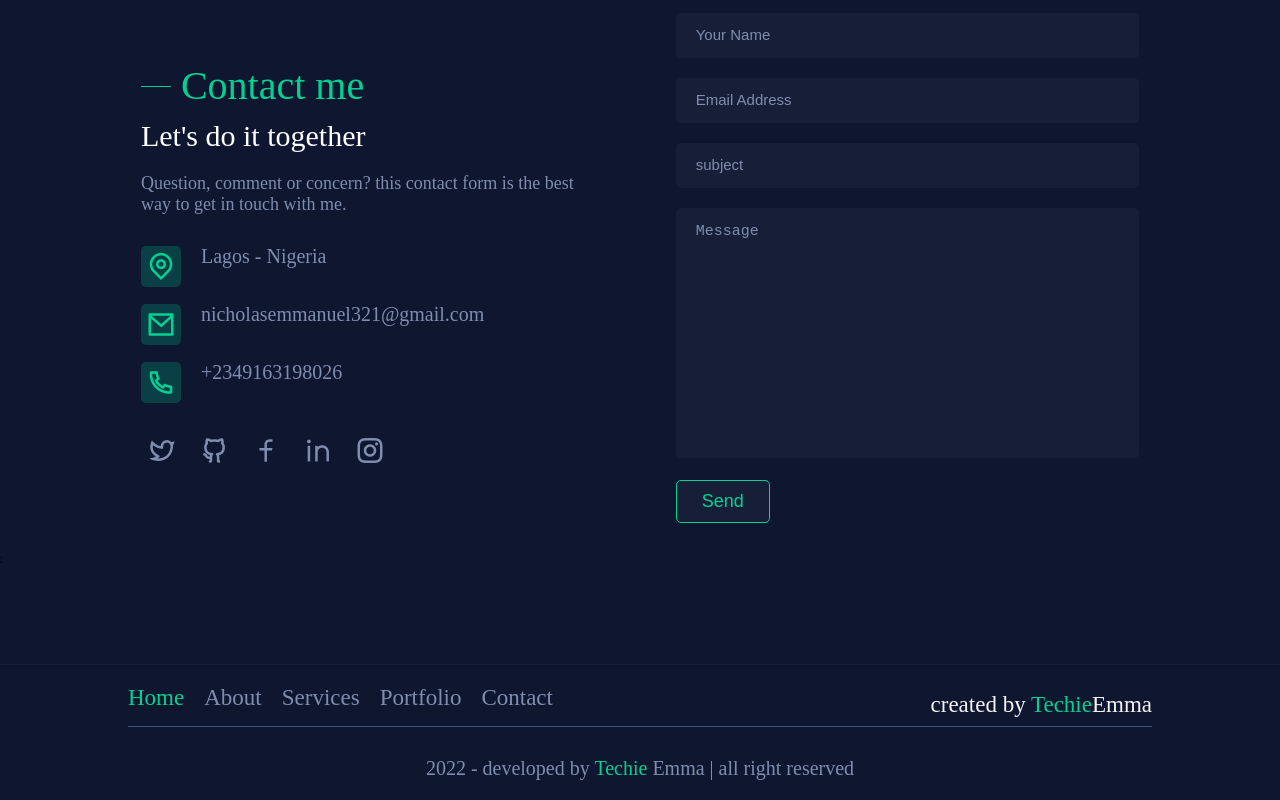
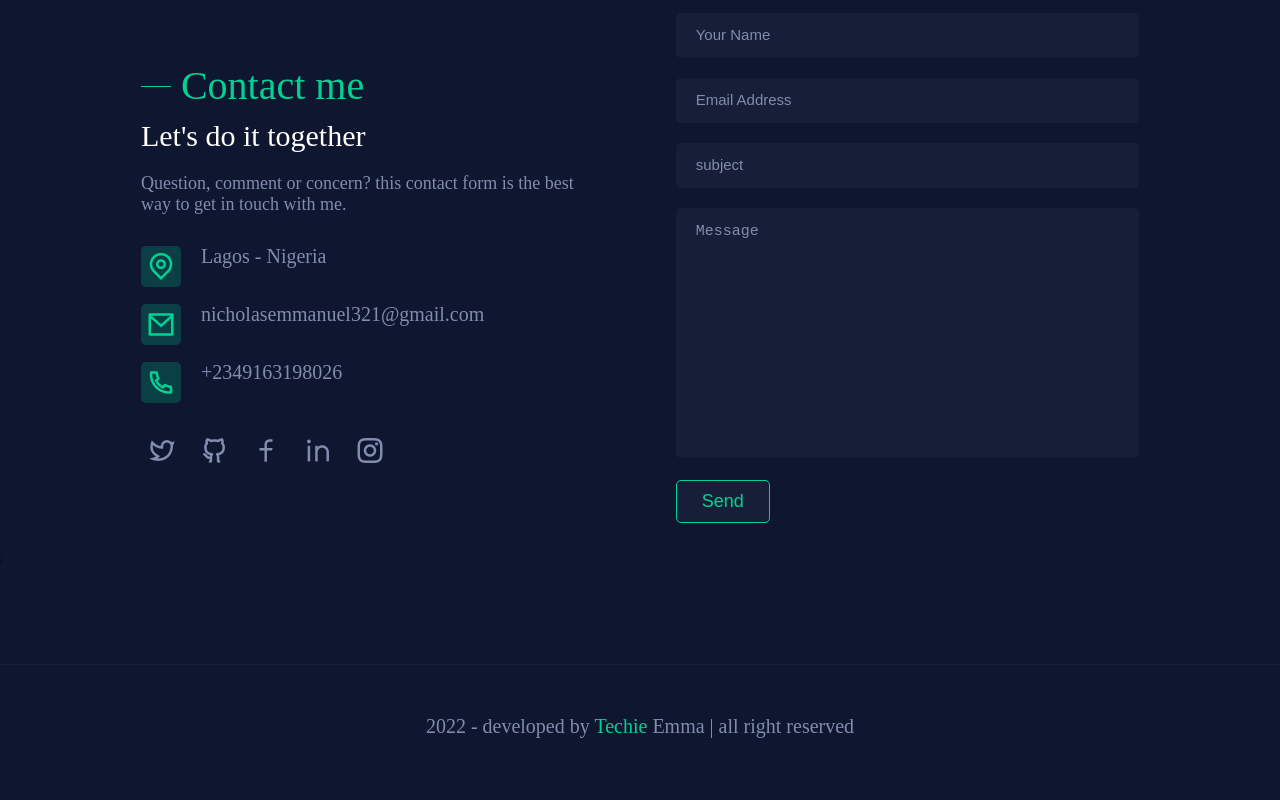
Before and after one commit to nickemma/nicholas-portfolio, a Next.js app: page / in a window 1280 px wide. Shown: the part 2887-3687 px from the top of the page. After the commit the page ends 3645 px from the top, so only its background shows below. Built offline with nearby package versions, Linux system fonts and the light colour scheme.

Commit message:
modified footer

```diff
--- a/components/Footer/Footer.js
+++ b/components/Footer/Footer.js
@@ -1,50 +1,11 @@
 import React from 'react';
 import classes from './footer.module.css';
-import Link from 'next/link';
-
-const NAV_LINKS = [
-  {
-    path: '/',
-    display: 'Home',
-  },
-  {
-    path: '#about',
-    display: 'About',
-  },
-  {
-    path: '#services',
-    display: 'Services',
-  },
-  {
-    path: '#portfolio',
-    display: 'Portfolio',
-  },
-  {
-    path: '#contact',
-    display: 'Contact',
-  },
-];
-
 const Footer = () => {
   const date = new Date();
   const year = date.getFullYear();
 
   return (
     <footer className={`${classes.footer}`}>
-      <div className={`${classes.hold}`}>
-        <div className={`${classes.info}`}>
-          {NAV_LINKS.map((items, index) => (
-            <li key={index}>
-              <Link href={items.path}>{items.display}</Link>
-            </li>
-          ))}
-        </div>
-        <div className={`${classes.credit}`}>
-          <h3>
-            created by <span>Techie</span>Emma
-          </h3>
-        </div>
-      </div>
       <div className={`${classes.copy}`}>
         <p>
           {year} - developed by <span>Techie</span> Emma | all right reserved
```
